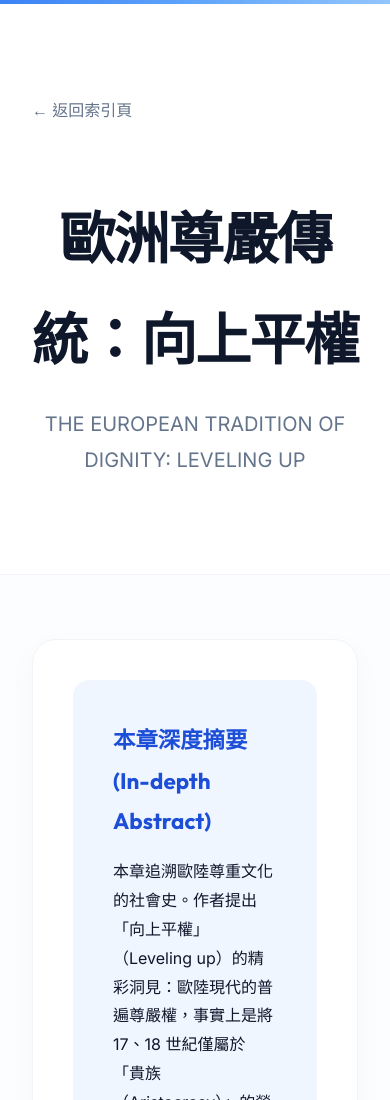
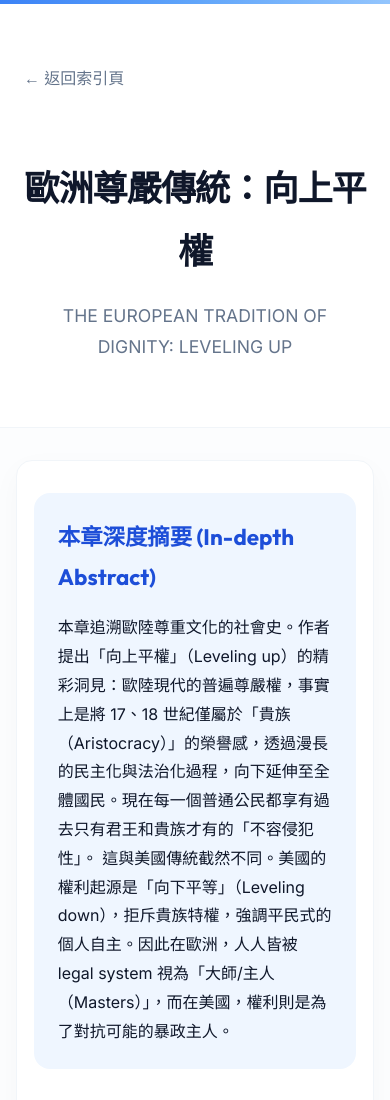
Before and after one commit to bettercallcc/The-Two-Western-Cultures-of-Privacy-Dignity-Versus-Liberty, a plain HTML site: page chapter3.html in a window 390 px wide. Shown: the top 1100 px of the page. Drawn offline with Linux system fonts and the light colour scheme.

Commit message:
Full RWD overhaul for mobile devices

```diff
--- a/style.css
+++ b/style.css
@@ -240,6 +240,61 @@ main {
     }
 
     .content-wrapper {
-        padding: 2.5rem;
+        padding: 3rem 2rem;
+    }
+
+    h1 {
+        font-size: 2.8rem;
     }
 }
+
+@media (max-width: 600px) {
+    header {
+        padding: 4rem 1.5rem;
+    }
+
+    h1 {
+        font-size: 2.2rem;
+    }
+
+    .subtitle {
+        font-size: 1.1rem;
+    }
+
+    main {
+        margin: 2rem auto;
+        padding: 0 1rem;
+    }
+
+    .index-grid {
+        grid-template-columns: 1fr;
+        gap: 1.5rem;
+    }
+
+    .chapter-card {
+        padding: 1.5rem;
+    }
+
+    .content-wrapper {
+        padding: 2rem 1.05rem;
+        border-radius: 16px;
+    }
+
+    .summary-box {
+        padding: 1.5rem;
+        margin-bottom: 2.5rem;
+    }
+
+    .key-points h2 {
+        font-size: 1.5rem;
+    }
+
+    .text-zh {
+        font-size: 1.1rem;
+    }
+
+    .bilingual-section {
+        gap: 1.5rem;
+        margin-bottom: 2.5rem;
+    }
+}
```
